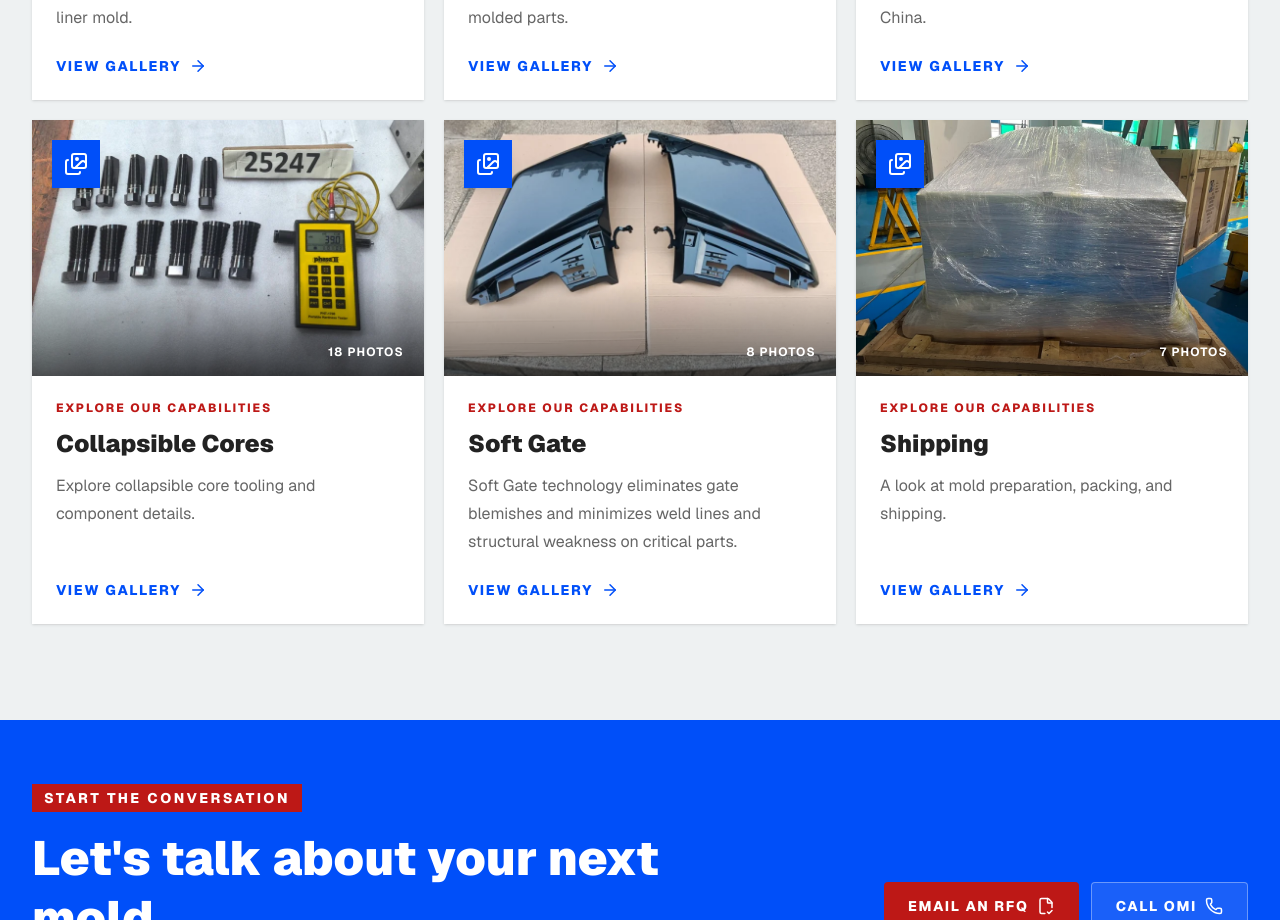
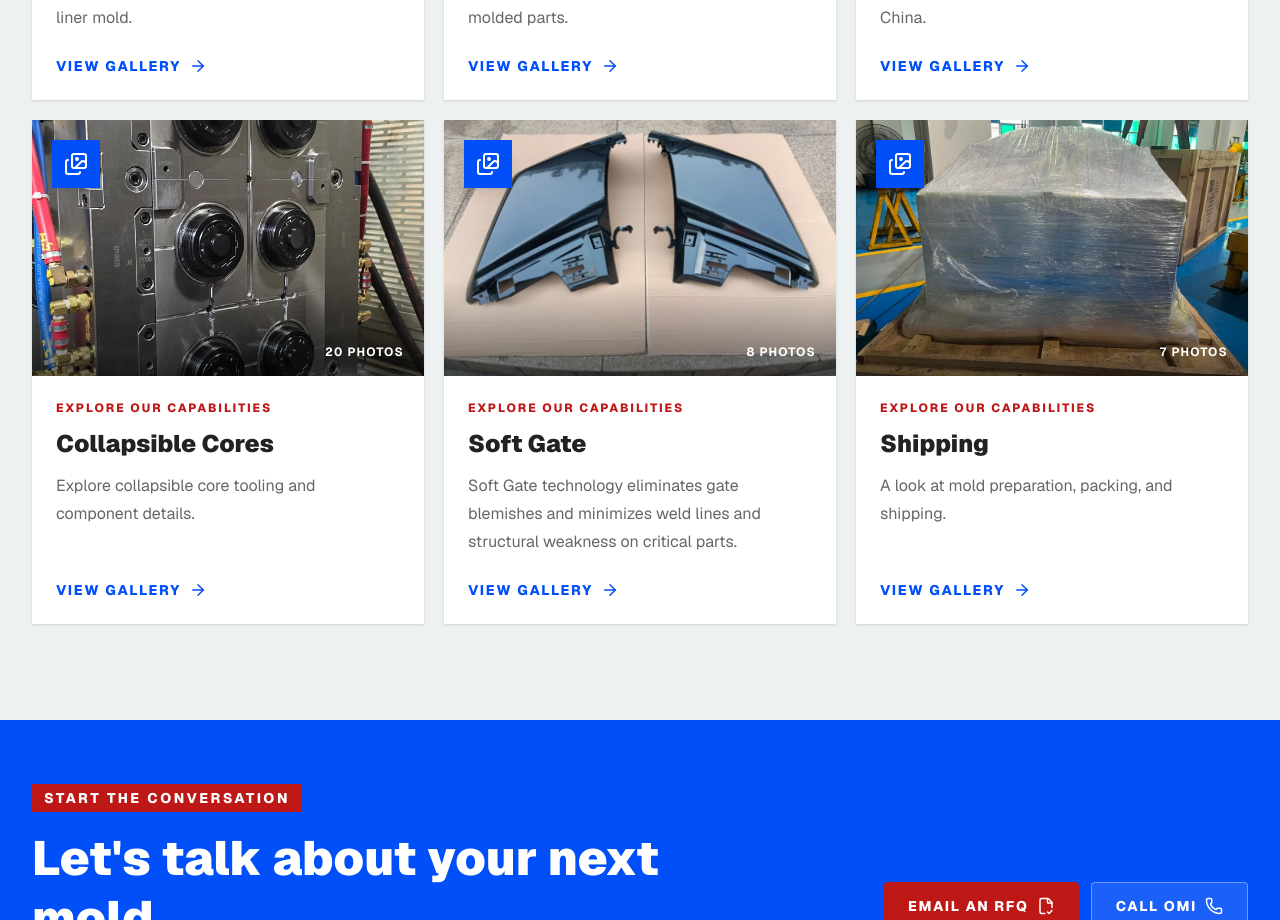
Before and after one commit to swaltersjrtest/offshoremolds, a Next.js app: page /capabilities in a window 1280 px wide. Shown: the part 1245-2165 px from the top of the page. Built offline with nearby package versions, Linux system fonts and the light colour scheme.

Commit message:
Add new Collapsible Cores cover photos

```diff
--- a/src/app/capabilities/gallery-data.ts
+++ b/src/app/capabilities/gallery-data.ts
@@ -77,6 +77,14 @@ export const capabilityGalleries = [
     "slug": "collapsible-cores",
     "description": "Explore collapsible core tooling and component details.",
     "images": [
+      {
+        "src": "/omi/capabilities/collapsible-cores-cover.webp",
+        "alt": "Collapsible Cores — cover photo of an eight-cavity mold"
+      },
+      {
+        "src": "/omi/capabilities/collapsible-cores-20260916-135831.webp",
+        "alt": "Collapsible Cores — second newly uploaded mold photo"
+      },
       {
         "src": "/omi/capabilities/collapsible-cores-0.webp",
         "alt": "Collapsible Cores — photo 1"
```
Also changed, not shown: public/omi/capabilities/collapsible-cores-20260916-135831.webp (added), public/omi/capabilities/collapsible-cores-cover.webp (added).
